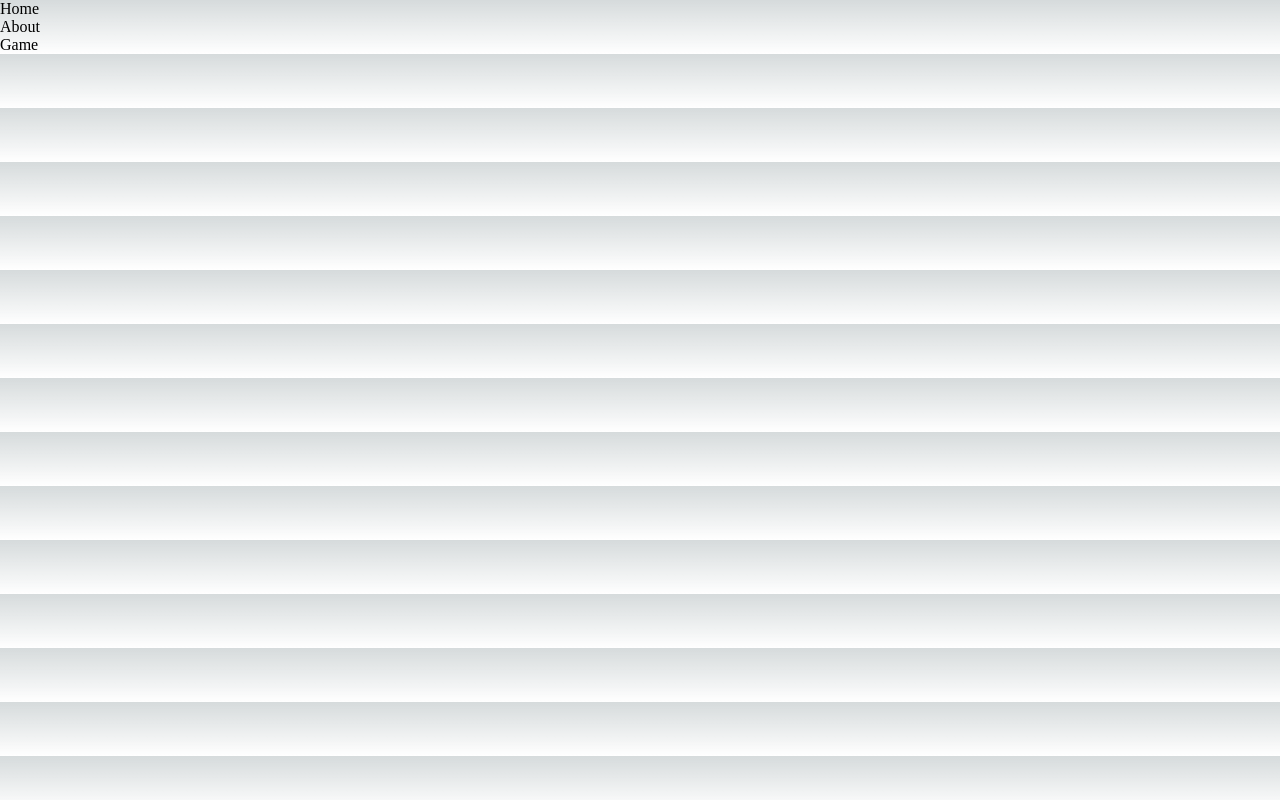
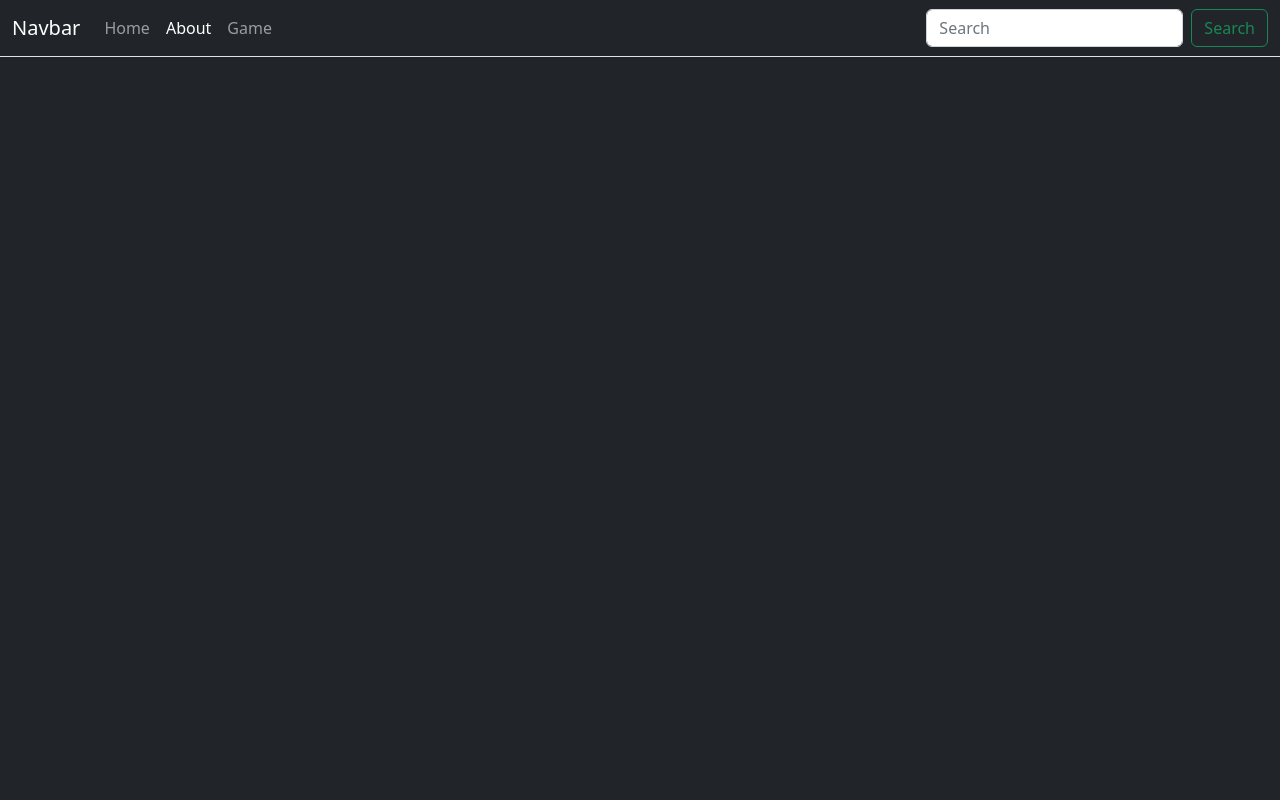
Before and after one commit to nukniol/next-sample, a Next.js app: page /about in a window 1280 px wide. Built offline with nearby package versions, Linux system fonts and the light colour scheme.

Commit message:
add boostrap

```diff
--- a/common/configs.js
+++ b/common/configs.js
@@ -1,5 +1,5 @@
 const HOST_URL =
-  "https://public-api.wordpress.com/rest/v1.1/sites/poka57.wordpress.com";
+  "https://public-api.wordpress.com/rest/v1.1/sites/poka6.wordpress.com";
 const configs = {
   API_POSTS_URL: HOST_URL + "/posts",
 };
--- a/components/navbar.js
+++ b/components/navbar.js
@@ -1,3 +1,4 @@
+import Link from "next/link";
 import { useRouter } from "next/router";
 
 const menuItems = [
@@ -7,16 +8,27 @@ const menuItems = [
 ];
 
 export default function Navbar({ data }) {
-  console.log(data);
   const route = useRouter();
   const itemsRender = menuItems.map((item, index) => (
-    <li key={index} className={item.route === route.asPath ? "current" : ""}>
-      {item.name}
+    <li key={index} className="nav-item">
+      <Link href={item.route} className={"nav-link" + (item.route === route.asPath ? " active" : "")}>{item.name}</Link>
     </li>
   ));
   return (
-    <nav>
-      <ul>{itemsRender}</ul>
+    <nav className="navbar navbar-dark bg-dark navbar-expand-lg bg-body-tertiary border-bottom mb-3">
+      <div className="container-fluid">
+        <a className="navbar-brand" href="#">Navbar</a>
+        <button className="navbar-toggler" type="button" data-bs-toggle="collapse" data-bs-target="#navbarSupportedContent" aria-controls="navbarSupportedContent" aria-expanded="false" aria-label="Toggle navigation">
+          <span className="navbar-toggler-icon"></span>
+        </button>
+        <div className="collapse navbar-collapse" id="navbarSupportedContent">
+          <ul className="navbar-nav me-auto mb-2 mb-lg-0">{itemsRender}</ul>
+          <form className="d-flex" role="search">
+            <input className="form-control me-2" type="search" placeholder="Search" aria-label="Search" />
+            <button className="btn btn-outline-success" type="submit">Search</button>
+          </form>
+        </div>
+      </div>
     </nav>
   );
 }
--- a/next.config.js
+++ b/next.config.js
@@ -1,6 +1,10 @@
 /** @type {import('next').NextConfig} */
 const nextConfig = {
   reactStrictMode: true,
+  images: {
+    domains: ["poka6.files.wordpress.com"],
+    unoptimized: true,
+  }
 }
 
 module.exports = nextConfig
--- a/package.json
+++ b/package.json
@@ -10,6 +10,7 @@
   },
   "dependencies": {
     "@next/font": "13.1.1",
+    "bootstrap": "^5.2.3",
     "eslint": "8.30.0",
     "eslint-config-next": "13.1.1",
     "next": "13.1.1",
--- a/styles/globals.css
+++ b/styles/globals.css
@@ -1,107 +1,15 @@
-:root {
-  --max-width: 1100px;
-  --border-radius: 12px;
-  --font-mono: ui-monospace, Menlo, Monaco, 'Cascadia Mono', 'Segoe UI Mono',
-    'Roboto Mono', 'Oxygen Mono', 'Ubuntu Monospace', 'Source Code Pro',
-    'Fira Mono', 'Droid Sans Mono', 'Courier New', monospace;
-
-  --foreground-rgb: 0, 0, 0;
-  --background-start-rgb: 214, 219, 220;
-  --background-end-rgb: 255, 255, 255;
-
-  --primary-glow: conic-gradient(
-    from 180deg at 50% 50%,
-    #16abff33 0deg,
-    #0885ff33 55deg,
-    #54d6ff33 120deg,
-    #0071ff33 160deg,
-    transparent 360deg
-  );
-  --secondary-glow: radial-gradient(
-    rgba(255, 255, 255, 1),
-    rgba(255, 255, 255, 0)
-  );
-
-  --tile-start-rgb: 239, 245, 249;
-  --tile-end-rgb: 228, 232, 233;
-  --tile-border: conic-gradient(
-    #00000080,
-    #00000040,
-    #00000030,
-    #00000020,
-    #00000010,
-    #00000010,
-    #00000080
-  );
-
-  --callout-rgb: 238, 240, 241;
-  --callout-border-rgb: 172, 175, 176;
-  --card-rgb: 180, 185, 188;
-  --card-border-rgb: 131, 134, 135;
-}
-
-@media (prefers-color-scheme: dark) {
-  :root {
-    --foreground-rgb: 255, 255, 255;
-    --background-start-rgb: 0, 0, 0;
-    --background-end-rgb: 0, 0, 0;
-
-    --primary-glow: radial-gradient(rgba(1, 65, 255, 0.4), rgba(1, 65, 255, 0));
-    --secondary-glow: linear-gradient(
-      to bottom right,
-      rgba(1, 65, 255, 0),
-      rgba(1, 65, 255, 0),
-      rgba(1, 65, 255, 0.3)
-    );
-
-    --tile-start-rgb: 2, 13, 46;
-    --tile-end-rgb: 2, 5, 19;
-    --tile-border: conic-gradient(
-      #ffffff80,
-      #ffffff40,
-      #ffffff30,
-      #ffffff20,
-      #ffffff10,
-      #ffffff10,
-      #ffffff80
-    );
-
-    --callout-rgb: 20, 20, 20;
-    --callout-border-rgb: 108, 108, 108;
-    --card-rgb: 100, 100, 100;
-    --card-border-rgb: 200, 200, 200;
-  }
-}
-
-* {
-  box-sizing: border-box;
-  padding: 0;
-  margin: 0;
-}
-
-html,
-body {
-  max-width: 100vw;
-  overflow-x: hidden;
-}
+@import 'bootstrap/dist/css/bootstrap.min.css';
 
 body {
-  color: rgb(var(--foreground-rgb));
-  background: linear-gradient(
-      to bottom,
-      transparent,
-      rgb(var(--background-end-rgb))
-    )
-    rgb(var(--background-start-rgb));
+  background: #212529;
+  color: aliceblue;
 }
 
 a {
-  color: inherit;
   text-decoration: none;
+  color: aliceblue;
 }
 
-@media (prefers-color-scheme: dark) {
-  html {
-    color-scheme: dark;
-  }
+.img-cover {
+  object-fit: cover;
 }
```
Also changed, not shown: pages/index.js (+23 -19 lines), pages/posts/[pid].js (+12 -1 lines), 1 other file (tests, documents, lock files or other folders).
